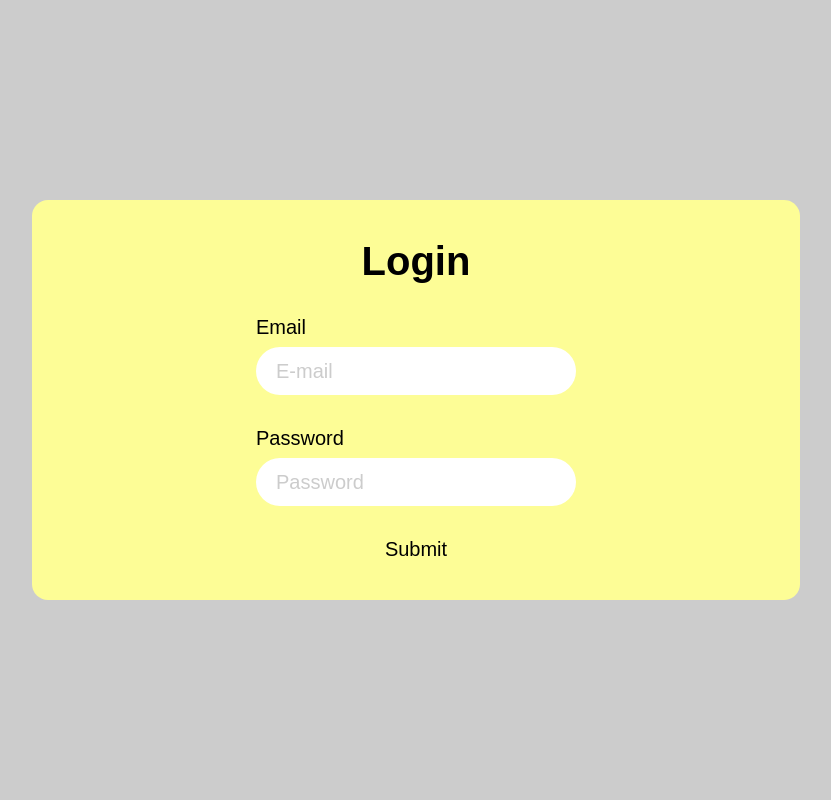
After one commit to donghhan/knower-admin, a Django app: page /login/ in a window 1280 px wide. The commit adds this page. Shown: the whole page, without its empty margins (224-1055 px from the left). Run offline with Django 5.2, Linux system fonts and the light colour scheme.

Commit message:
Login screen added

```diff
--- /dev/null
+++ b/common/templates/login.html
@@ -0,0 +1,30 @@
+{% load static %}
+
+{% block css %}
+    <link rel="stylesheet" href="{% static 'css/global.css' %}">
+    <link rel="stylesheet" href="{% static 'css/users/login.css' %}">
+{% endblock css %}
+
+{% block title %}
+    <title>Knower | Login</title>
+{% endblock title %}
+
+{% block content %}
+    <main id="login">
+        <section class="login__container">
+            <form method="post" enctype="multipart/form-data" class="form" id="login">
+                {% csrf_token %}
+                <h1>Login</h1>
+                <div class="login__input_box">
+                    <label for="email">Email</label>
+                    <input type="email" id="email" placeholder="E-mail" />
+                </div>
+                <div class="login__input_box">
+                    <label for="password">Password</label>
+                    <input type="password" id="password" placeholder="Password" />
+                </div>
+                <button type="submit" class="submit_btn">Submit</button>
+            </form>
+        </section>
+    </main>
+{% endblock content %}
--- a/common/urls.py
+++ b/common/urls.py
@@ -3,4 +3,7 @@ from . import views
 
 app_name = "common"
 
-urlpatterns = [path("", views.home)]
+urlpatterns = [
+    path("login/", views.LoginView.as_view(), name="login"),
+    path("", views.home, name="home"),
+]
--- a/common/views.py
+++ b/common/views.py
@@ -1,6 +1,30 @@
-from django.shortcuts import render
-from django.views.generic import View, DetailView, ListView, UpdateView
+from django.http import HttpResponse
+from django.shortcuts import render, reverse
+from django.contrib.auth import authenticate, login, logout
+from django.views import generic
+from users.models import User
+from users.forms import LoginForm
 
 
 def home(request):
     return render(request, "home.html")
+
+
+class LoginView(generic.FormView):
+    model = User
+    form_class = LoginForm
+    template_name = "login.html"
+
+    def form_valid(self, form) -> HttpResponse:
+        email = self.cleaned_data.get("email")
+        password = self.cleaned_data.get("password")
+        authenticate_user = authenticate(self.request, email=email, password=password)
+
+        if authenticate_user is not None:
+            login(self.request, authenticate_user)
+
+        return super().form_valid(form)
+
+    def get_success_url(self) -> str:
+        next_arg = self.request.GET.get("next")
+        return next_arg if next_arg is not None else reverse("common:home")
--- a/static/css/global.css
+++ b/static/css/global.css
@@ -27,6 +27,12 @@ button {
   cursor: pointer;
 }
 
+input {
+  background: transparent;
+  outline: none;
+  border: none;
+}
+
 :root {
   --white: #fff;
   --yellow: #fdfd96;
--- /dev/null
+++ b/static/css/users/login.css
@@ -0,0 +1,59 @@
+#login {
+  width: 100%;
+  height: 100svh;
+}
+
+#login .login__container {
+  width: 100%;
+  height: 100%;
+  display: flex;
+  justify-content: center;
+  align-items: center;
+  background-color: var(--gray);
+}
+
+#login .login__container .form {
+  width: 60%;
+  height: 50%;
+  display: flex;
+  flex-direction: column;
+  justify-content: center;
+  align-items: center;
+  row-gap: 2em;
+  background-color: var(--yellow);
+  border-radius: 1rem;
+  padding: 1em;
+}
+
+#login .login__container .form h1 {
+  font-size: 2.5rem;
+}
+
+#login .login__container .login__input_box {
+  width: 100%;
+  max-width: 20rem;
+  display: flex;
+  flex-direction: column;
+  row-gap: 0.5em;
+}
+
+#login .login__container .login__input_box label {
+  font-size: 1.25rem;
+}
+
+#login .login__container .form input {
+  width: 100%;
+  height: 3rem;
+  font-size: 1.25rem;
+  padding-left: 1em;
+  background-color: var(--white);
+  border-radius: 2.5rem;
+}
+
+#login .login__container .form input::placeholder {
+  color: var(--gray);
+}
+
+#login .login__container .form .submit_btn {
+  font-size: 1.25rem;
+}
--- a/templates/base.html
+++ b/templates/base.html
@@ -11,7 +11,8 @@
     <link rel="stylesheet" href="{% static 'css/components/header.css' %}">
     {% block css %}{% endblock css %}
     {% block js %}{% endblock js %}
-    <title>Knower Admin Panel</title>
+    <!-- title -->
+    {% block title %}{% endblock title %}
 </head>
 <body>
     {% include "components/header.html" %}
--- /dev/null
+++ b/users/forms.py
@@ -0,0 +1,26 @@
+from django import forms
+from users.models import User
+
+
+class LoginForm(forms.Form):
+    email = forms.EmailField(widget=forms.EmailInput(attrs={"placeholder": "E-mail"}))
+    password = forms.CharField(
+        widget=forms.PasswordInput(attrs={"placeholder": "Password"})
+    )
+
+    def clean(self):
+        email = self.cleaned_data.get("email")
+        password = self.cleaned_data.get("password")
+
+        try:
+            existing_user = User.objects.get(email=email)
+            if existing_user.check_password(password):
+                return self.cleaned_data
+            else:
+                self.add_error(
+                    "password", forms.ValidationError("비밀번호가 일치하지 않습니다")
+                )
+        except User.DoesNotExist:
+            self.add_error(
+                "email", forms.ValidationError("해당 이메일을 가진 유저가 없습니다")
+            )
--- a/users/urls.py
+++ b/users/urls.py
@@ -1,6 +1,8 @@
 from django.urls import path
 from . import views
 
+app_name = "users"
+
 urlpatterns = [
-    path("", views.UserListView.as_view()),
+    path("", views.UserListView.as_view(), name="user_list"),
 ]
```
Also changed, not shown: users/mixins.py (added, +14 -0 lines), users/templates/users/user_list.html (added, +12 -0 lines), static/css/users/user_list.css (added), users/migrations/0003_user_created_at_user_updated_at.py (added).
